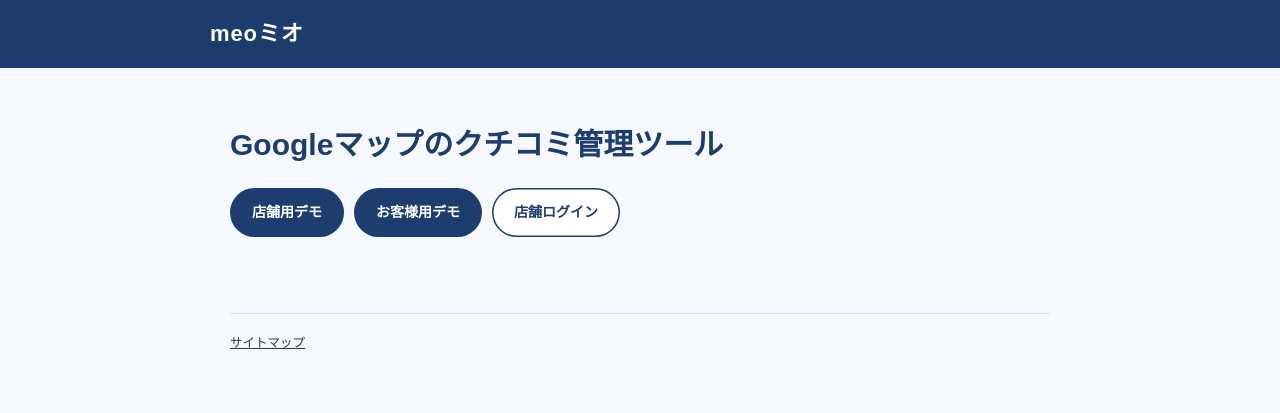
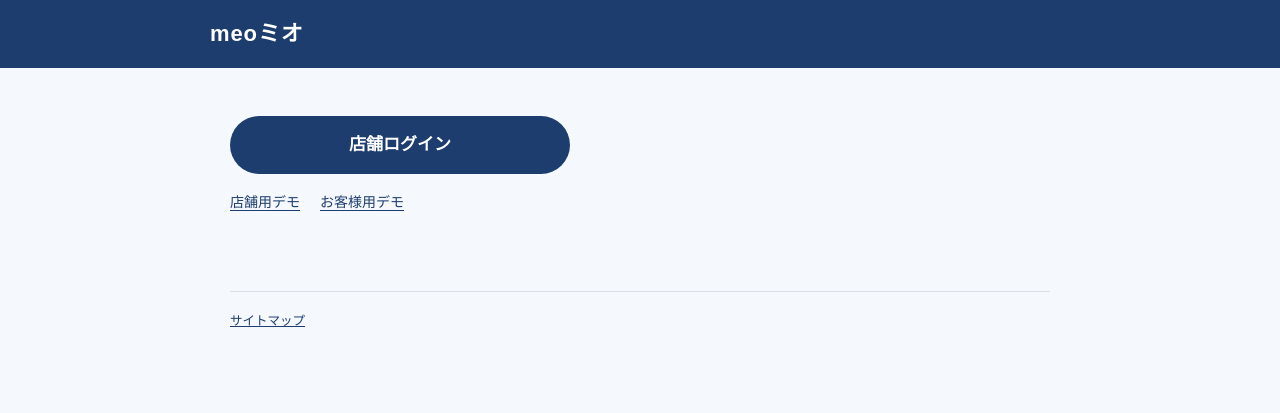
Before and after one commit to kei-1223/meo-kuchikomi, a plain HTML site: page index.html in a window 1280 px wide. Drawn offline with Linux system fonts and the light colour scheme.

Commit message:
トップの主導線を店舗ログインに変更

```diff
--- a/index.html
+++ b/index.html
@@ -3,8 +3,7 @@
 <head>
 <meta charset="utf-8">
 <meta name="viewport" content="width=device-width, initial-scale=1">
-<title>meoミオ｜Googleマップのクチコミ管理ツール</title>
-<meta name="description" content="meoミオは、Googleマップの店舗向けクチコミ管理ツールです。店頭QRからのクチコミ案内と、未返信のクチコミの確認・返信を助けます。">
+<title>meoミオ</title>
 <style>
   :root{--navy:#1D3D6F;--navy-d:#14294D;--soft:#E9EEF6;--soft2:#F5F8FC;--text:#1F2937;--muted:#5B677A;--line:#D9E0EA;--accent:#F06A3A}
   *{box-sizing:border-box}
@@ -14,12 +13,9 @@
   header.top .in{max-width:860px;margin:0 auto;width:100%;display:flex;align-items:center;justify-content:space-between}
   header.top .brand{font-size:22px;font-weight:800;letter-spacing:.04em}
   .hero{padding:48px 0 28px}
-  .hero h1{font-size:30px;line-height:1.4;color:var(--navy);margin:8px 0 14px}
-  .hero .acts{display:flex;gap:10px;flex-wrap:wrap;margin-top:22px}
-  .btn{display:inline-block;border-radius:999px;padding:12px 22px;font-size:14px;font-weight:700;text-decoration:none}
-  .btn.p{background:var(--navy);color:#fff}
-  .btn.g{background:#fff;color:var(--navy);box-shadow:inset 0 0 0 1.5px var(--navy)}
-  @media (max-width:640px){.hero h1{font-size:25px}}
+  .login{display:flex;justify-content:center;width:min(100%,340px);padding:14px 22px;border-radius:999px;background:var(--navy);color:#fff;font-size:17px;font-weight:700;text-decoration:none}
+  .demos{display:flex;flex-wrap:wrap;gap:8px 20px;margin-top:16px}
+  .demos a{color:var(--navy);font-size:14px;text-underline-offset:3px}
   footer{margin-top:48px;border-top:1px solid var(--line);padding-top:18px;font-size:12.5px;color:var(--muted)}
   footer a{color:var(--navy)}
 </style>
@@ -31,12 +27,11 @@
 <div class="wrap">
 
 <main class="hero">
-  <h1>Googleマップのクチコミ管理ツール</h1>
-  <div class="acts">
-    <a class="btn p" href="/demo/">店舗用デモ</a>
-    <a class="btn p" href="/demo/survey/">お客様用デモ</a>
-    <a class="btn g" href="/shop/">店舗ログイン</a>
-  </div>
+  <a class="login" href="/shop/">店舗ログイン</a>
+  <nav class="demos" aria-label="デモ">
+    <a href="/demo/">店舗用デモ</a>
+    <a href="/demo/survey/">お客様用デモ</a>
+  </nav>
 </main>
 
 <footer>
```
